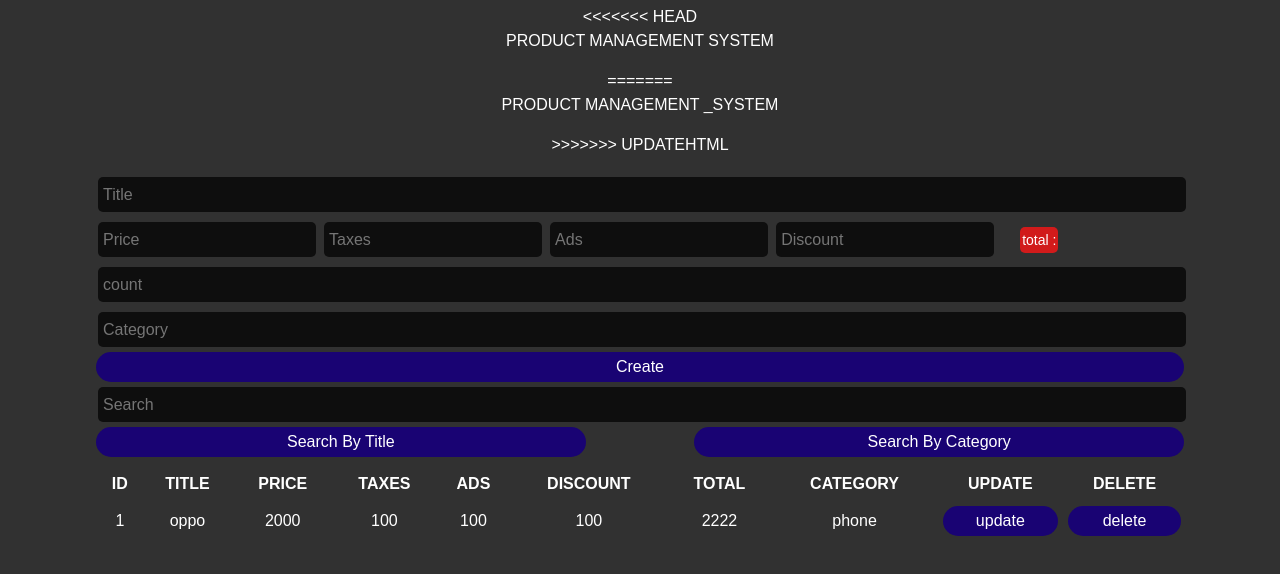
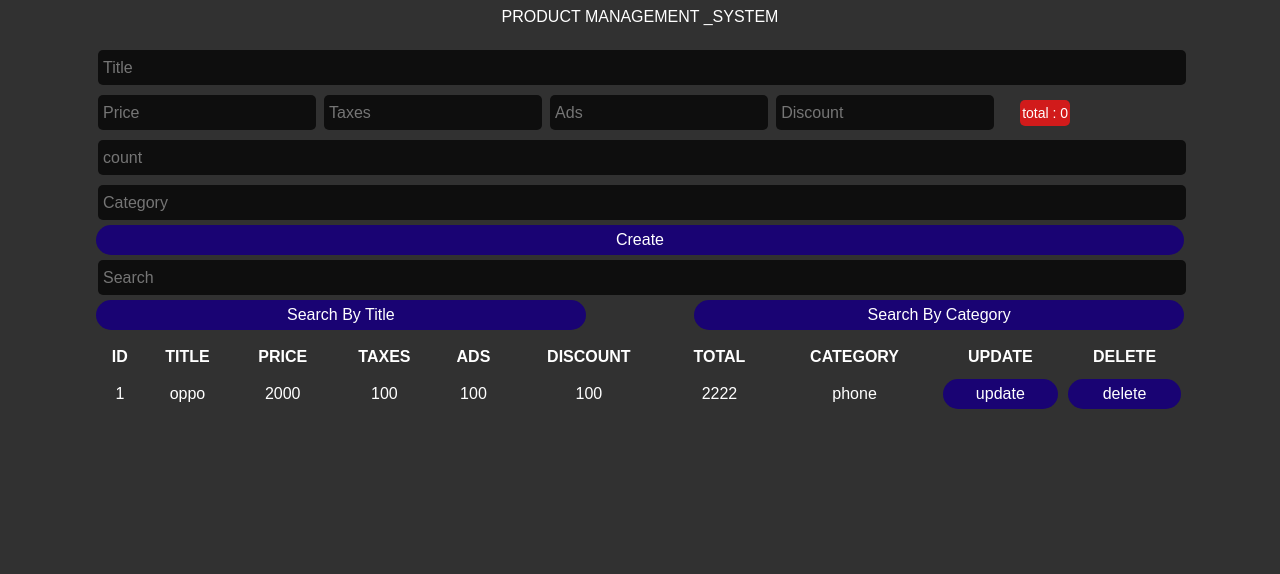
Before and after one commit to MustafaDevm/myPro2, a plain HTML site: page index.html in a window 1280 px wide. Shown: the part 56-630 px from the top of the page. Drawn offline with nearby package versions, Linux system fonts and the light colour scheme; a script that the page names is missing.

Commit message:
mod V5 html

```diff
--- a/index.html
+++ b/index.html
@@ -11,11 +11,7 @@
   <div class="crud">
     <div class="head">
         <h2>curds</h2>
-<<<<<<< HEAD
-        <p>product management system </p>
-=======
         <p>product management _system</p>
->>>>>>> updateHTML
     </div>
     <div class="inputs">
         <input type="text" id="title" placeholder="Title">
@@ -24,7 +20,7 @@
             <input onclick="getTotal()" onkeyup="getTotal()" type="number" id="taxes"placeholder="Taxes" >
             <input onclick="getTotal()" onkeyup="getTotal()" type="number" id="ads"placeholder="Ads" >
             <input onclick="getTotal()" onkeyup="getTotal()" type="number" id="discount"placeholder="Discount" >
-            <small id="total"></small>
+            <small id="total">0</small>
         </div>
         <input type="number" id="count" placeholder="count">
         <input type="text" id="category" placeholder="Category">
```
